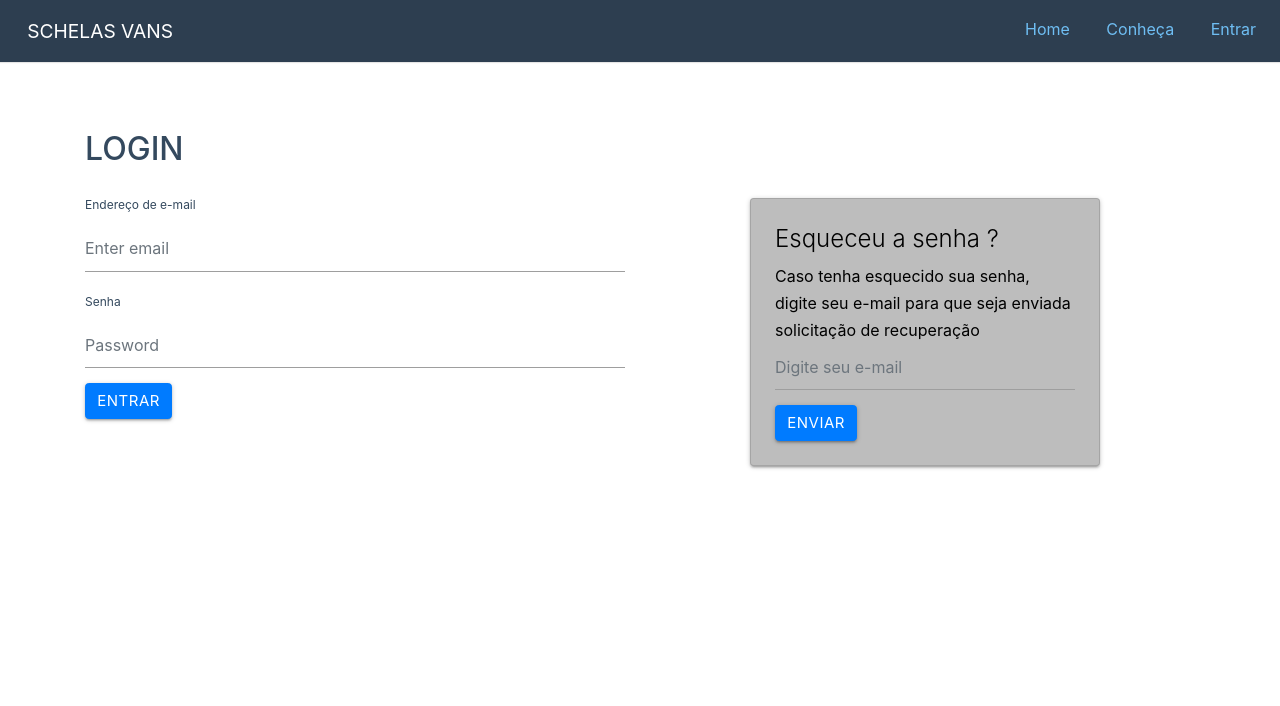
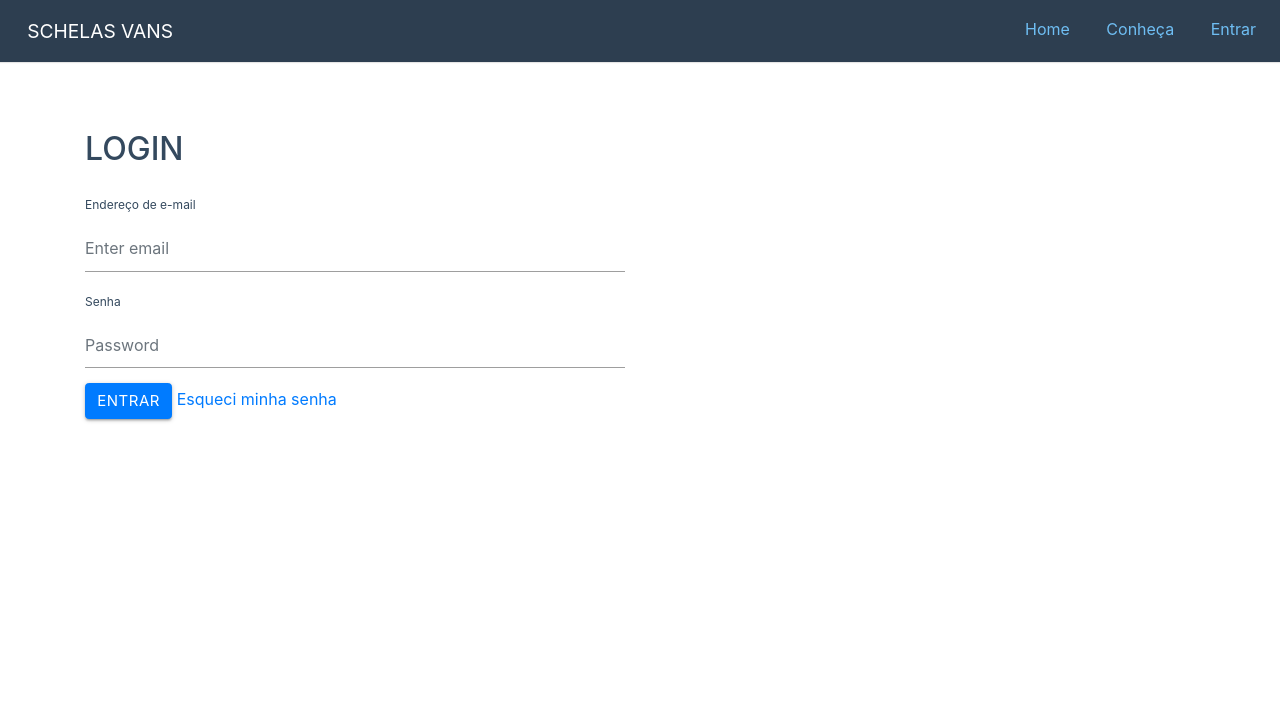
Before and after one commit to BrunoTeixeira2607/SchelasVans, a PHP site: page /php/Login.php in a window 1280 px wide. Shown: the top 706 px of the page. Run offline with PHP 8.4, Linux system fonts and the light colour scheme; some libraries are stand-ins or nearby versions.

Commit message:
Refactor

```diff
--- a/index.php
+++ b/index.php
@@ -49,12 +49,12 @@
                     </p>
                     <div class="collapse" id="descemot">
                         <div class="card card-body">
-                            <p> Gere seus boletos no site, e gerencie sua conta </p>
+                            <p>Gere seus boletos no site, e gerencie sua conta<br>Você está sendo redirecionado.</p>
                         </div>
                     </div>
                     <div class="collapse" id="descepass">
                         <div class="card card-body">
-                            <p>Você será redirecionado ao login do usuario</p>
+                            <p>Gerencie seu dia a dia com mais conforto.<br>Você está sendo redirecionado.</p>
                         </div>
                     </div>
                 </div>
--- a/js/index.js
+++ b/js/index.js
@@ -1,7 +1,7 @@
 $("button#passbtn").on("click",function(){
-    setTimeout(window.location.replace('php/Login.php'), 5000);
+    setTimeout(function(){ window.location.assign("php/Login.php") }, 2000);
 });
 
 $("button#motobtn").on("click",function(){
-    setTimeout(window.location.replace('php/Login.php'), 5000);
+    setTimeout(function(){ window.location.assign("php/Login.php") }, 2000);
 });
--- a/php/Login.php
+++ b/php/Login.php
@@ -9,7 +9,7 @@
         <link rel="stylesheet" href="https://unpkg.com/purecss@1.0.0/build/pure-min.css" integrity="sha384-" crossorigin="anonymous">
         <link rel="stylesheet" href="https://unpkg.com/purecss@1.0.0/build/grids-responsive-min.css">
         <link rel="stylesheet" href="https://netdna.bootstrapcdn.com/font-awesome/4.0.3/css/font-awesome.css">
-        <link rel="stylesheet" href="css/layouts/marketing.css">
+        <link rel="stylesheet" href="../css/layouts/marketing.css">
         <link rel="stylesheet" href="https://stackpath.bootstrapcdn.com/bootstrap/4.2.1/css/bootstrap.min.css" integrity="sha384-GJzZqFGwb1QTTN6wy59ffF1BuGJpLSa9DkKMp0DgiMDm4iYMj70gZWKYbI706tWS" crossorigin="anonymous">
         <link rel="stylesheet" href="https://cdnjs.cloudflare.com/ajax/libs/materialize/1.0.0/css/materialize.min.css">
         <script src="https://cdnjs.cloudflare.com/ajax/libs/materialize/1.0.0/js/materialize.min.js"></script>
@@ -34,16 +34,33 @@
                 <div class="col-md-6">
                     <form method="post">
                         <div class="form-group">
-                            <label for="exampleInputEmail1">Endereço de e-mail</label>
-                            <input type="email" name="email" class="form-control" id="exampleInputEmail1" aria-describedby="emailHelp" placeholder="Enter email">
+                            <label for="email">Endereço de e-mail</label>
+                            <input type="email" name="email" class="form-control" id="email" placeholder="Enter email">
 
                         </div>
                         <div class="form-group">
-                            <label for="exampleInputPassword1">Senha</label>
-                            <input type="password" name="senha" class="form-control" id="exampleInputPassword1" placeholder="Password">
+                            <label for="password">Senha</label>
+                            <input type="password" name="senha" class="form-control" id="password" placeholder="Password">
                         </div>
                         <button type="submit" name="btLogar" class="btn btn-primary">Entrar</button>
+                        <a href="#forgot" data-toggle="collapse">Esqueci minha senha</a>
                     </form>
+
+                    <div class="collapse" id="forgot">
+                        <div class="card card-body grey lighten-1">
+                                <div class="card-content white-text">
+                                    <span class="card-title">Esqueceu a senha ?</span>
+                                    <p class="emailnome">Caso tenha esquecido sua senha, digite seu e-mail para que seja enviada solicitação de recuperação</p>
+                                    <form>
+                                        <div class="form-group">
+                                            <input type="email" class="form-control" id="exampleInputEmail1" aria-describedby="emailHelp" placeholder="Digite seu e-mail">
+                                            </form>
+                                        </div>
+                                        <button type="button" class="btn btn-primary">Enviar</button>
+                                </div>
+                        </div>
+                    </div>
+
                     <?php if (!empty($_GET['Login']) == 'error   ') { ?>
                         <div class="row">
                             <div class="col s12 m5">
@@ -58,18 +75,7 @@
                 <div class="col-md-1">
                 </div>
                 <div class="col-md-4">
-                    <div class="card grey lighten-1">
-                        <div class="card-content white-text">
-                            <span class="card-title">Esqueceu a senha ?</span>
-                            <p class="emailnome">Caso tenha esquecido sua senha, digite seu e-mail para que seja enviada solicitação de recuperação</p>
-                            <form>
-                                <div class="form-group">
-                                    <input type="email" class="form-control" id="exampleInputEmail1" aria-describedby="emailHelp" placeholder="Digite seu e-mail">
-                                    </form>
-                                </div>
-                                <button type="button" class="btn btn-primary">Enviar</button>
-                        </div>
-                    </div>
+
                 </div>
                 </body>
 
```
Also changed, not shown: php/dashadmin.php (+4 -4 lines).
